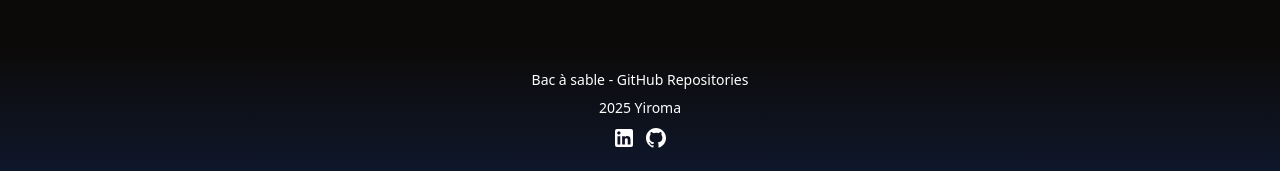
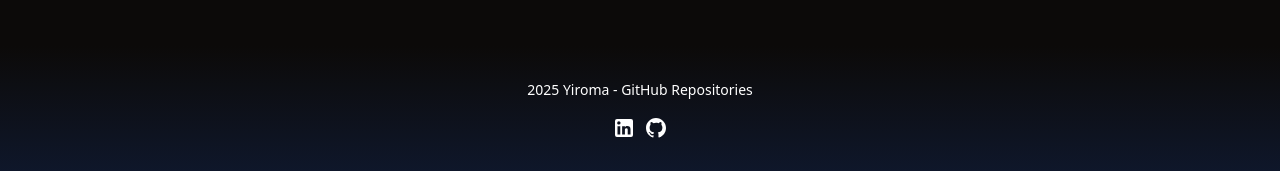
Before and after one commit to WildCodeSchool-CDA-FT-2025-03/Bac-A-Sable-Romaric, a React (Vite) app in the folder frontend/: page / in a window 1280 px wide. Shown: the part 626-797 px from the top of the page. Built offline with nearby package versions, Linux system fonts and the light colour scheme; no server answers.

Commit message:
create herobanner component

```diff
--- a/frontend/src/components/Footer.tsx
+++ b/frontend/src/components/Footer.tsx
@@ -4,9 +4,10 @@ function Footer() {
   return (
     <>
       <footer className="w-full h-32 p-4 flex items-center justify-center text-white bg-gradient-to-t from-slate-900 to-stone-950">
-        <div className="container mx-auto px-4 flex flex-col items-center justify-center gap-2">
-          <p className="text-center text-sm">Bac à sable - GitHub Repositories</p>
-          <span className="text-sm">{new Date().getFullYear()} Yiroma</span>
+        <div className="container mx-auto px-4 flex flex-col items-center justify-center gap-4">
+          <span className="text-center text-sm">
+            {new Date().getFullYear()} Yiroma - GitHub Repositories
+          </span>
           <div className="flex gap-2">
             <a
               href="https://www.linkedin.com/in/yiromaric/"
--- /dev/null
+++ b/frontend/src/components/HeroBanner.tsx
@@ -0,0 +1,15 @@
+import { GithubIcon } from "./Icons";
+
+function HeroBanner() {
+  return (
+    <>
+      <div className="w-screen h-96 flex flex-col items-center justify-center gap-4 bg-gradient-to-b from-slate-900 to-stone-950">
+        <GithubIcon className="w-32 h-32" />
+
+        <h1 className="text-3xl font-bold">GitHub Repositories</h1>
+      </div>
+    </>
+  );
+}
+
+export default HeroBanner;
--- a/frontend/src/pages/Home.tsx
+++ b/frontend/src/pages/Home.tsx
@@ -1,7 +1,7 @@
 import { useEffect } from "react";
 import { Link, useSearchParams } from "react-router-dom";
-import { GithubIcon } from "../components/Icons";
 
+import HeroBanner from "../components/HeroBanner";
 import RepoCard from "../components/RepoCard";
 import Pagination from "../components/Pagination";
 import useRepos from "../services/useRepos";
@@ -31,11 +31,7 @@ function Home() {
   return (
     <>
       <div className="container mx-auto px-4 flex flex-col items-center justify-start">
-        <div className="w-screen h-96 flex flex-col items-center justify-center gap-4 bg-gradient-to-b from-slate-900 to-stone-950">
-          <GithubIcon className="w-32 h-32" />
-
-          <h1 className="text-3xl font-bold">GitHub Repositories</h1>
-        </div>
+        <HeroBanner />
 
         <div className="w-full mb-12 flex justify-between items-center">
           <Link
```
